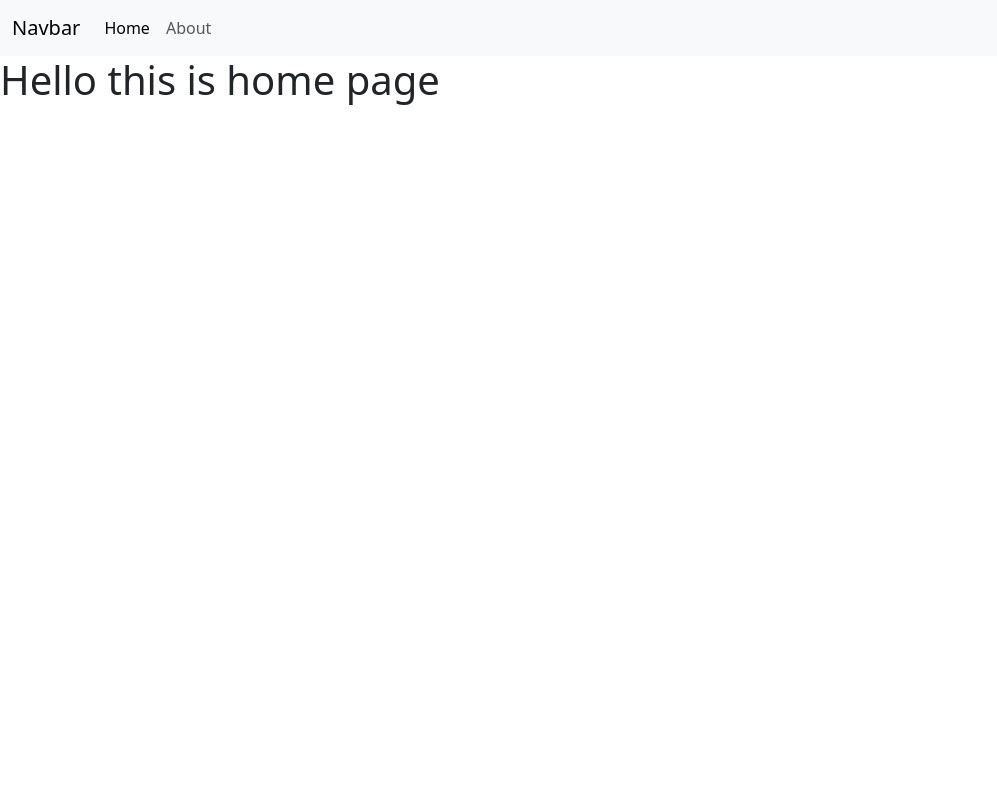
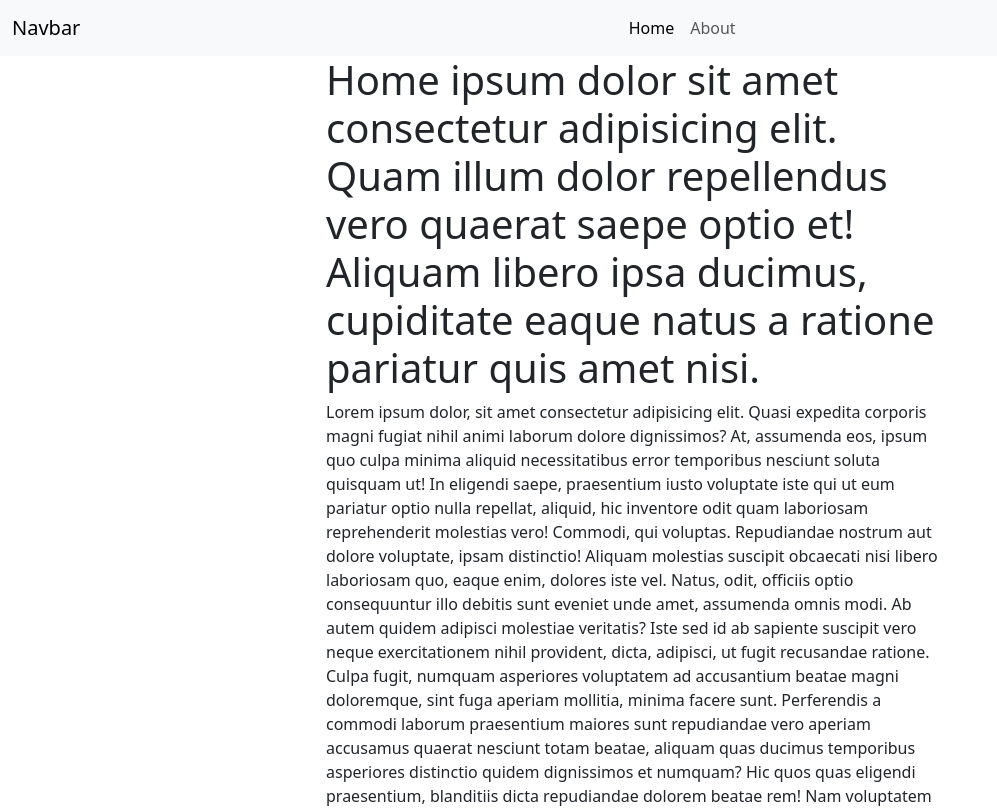
Before and after one commit to raniganj/v1app, a Vue app: page / in a window 1280 px wide. Shown: the top 808 px of the page, without its empty margins (0-997 px from the left). Built offline with nearby package versions, Linux system fonts and the light colour scheme.

Commit message:
page content

```diff
--- a/src/views/AboutView.vue
+++ b/src/views/AboutView.vue
@@ -1,5 +1,58 @@
+<script setup></script>
+
 <template>
-  <div class="about">
-    <h1>This is an about page</h1>
+  <div class="row justify-content-center">
+    <div class="col-12 col-md-6">
+      <h1>
+        About ipsum dolor sit amet consectetur adipisicing elit. Quam illum dolor repellendus vero
+        quaerat saepe optio et! Aliquam libero ipsa ducimus, cupiditate eaque natus a ratione
+        pariatur quis amet nisi.
+      </h1>
+      <div>
+        Lorem ipsum dolor, sit amet consectetur adipisicing elit. Quasi expedita corporis magni
+        fugiat nihil animi laborum dolore dignissimos? At, assumenda eos, ipsum quo culpa minima
+        aliquid necessitatibus error temporibus nesciunt soluta quisquam ut! In eligendi saepe,
+        praesentium iusto voluptate iste qui ut eum pariatur optio nulla repellat, aliquid, hic
+        inventore odit quam laboriosam reprehenderit molestias vero! Commodi, qui voluptas.
+        Repudiandae nostrum aut dolore voluptate, ipsam distinctio! Aliquam molestias suscipit
+        obcaecati nisi libero laboriosam quo, eaque enim, dolores iste vel. Natus, odit, officiis
+        optio consequuntur illo debitis sunt eveniet unde amet, assumenda omnis modi. Ab autem
+        quidem adipisci molestiae veritatis? Iste sed id ab sapiente suscipit vero neque
+        exercitationem nihil provident, dicta, adipisci, ut fugit recusandae ratione. Culpa fugit,
+        numquam asperiores voluptatem ad accusantium beatae magni doloremque, sint fuga aperiam
+        mollitia, minima facere sunt. Perferendis a commodi laborum praesentium maiores sunt
+        repudiandae vero aperiam accusamus quaerat nesciunt totam beatae, aliquam quas ducimus
+        temporibus asperiores distinctio quidem dignissimos et numquam? Hic quos quas eligendi
+        praesentium, blanditiis dicta repudiandae dolorem beatae rem! Nam voluptatem quasi earum
+        adipisci quis fugiat assumenda sint reprehenderit repellendus libero obcaecati inventore
+        accusamus consequuntur aperiam ipsa temporibus explicabo magni pariatur sequi expedita,
+        possimus repellat. Deserunt laboriosam, aperiam ab architecto ullam placeat iure repellendus
+        culpa sunt aliquam molestias provident possimus assumenda voluptas rem? Soluta quidem,
+        doloribus aliquid incidunt velit voluptate dignissimos accusantium eaque blanditiis iure
+        porro sint, officiis architecto ullam. Ab ea iusto eligendi nam numquam autem doloribus
+        accusamus nostrum odio, vero magnam dolorum mollitia repellendus laudantium aspernatur!
+        Sequi blanditiis facere eaque, minus quae inventore rem ducimus, ipsam ab quos molestias!
+        Sint, quaerat quidem porro dolores accusantium qui voluptatem aliquid odit dicta. Corporis
+        cumque ab, rem tenetur eum cupiditate asperiores sunt vel cum quis sequi pariatur incidunt
+        magnam labore, voluptatem mollitia officiis unde ratione totam a ipsum ut. Impedit explicabo
+        ratione recusandae sed inventore, debitis id adipisci, nulla repudiandae facilis maxime
+        harum blanditiis ab asperiores voluptas, ex illo nisi? Incidunt libero natus perferendis
+        quia alias possimus accusantium. Quas, totam rerum ut illo architecto optio eligendi dolorem
+        fuga illum officia recusandae animi voluptatibus beatae quos error maiores, laborum nihil
+        accusantium aut provident minima libero possimus voluptatem nisi. Quis cumque ad impedit
+        temporibus magnam dicta nulla eos voluptates hic, iure minus nam, voluptatem dolorum quod
+        eveniet ratione veritatis nisi praesentium fugiat molestias aspernatur pariatur, amet
+        exercitationem harum? Ipsam itaque consectetur voluptas debitis, nemo odio laudantium. Eum
+        voluptatum tempore ducimus voluptate. Perspiciatis commodi accusamus nisi eum, deserunt modi
+        a alias dicta voluptate. Fugit ducimus corrupti est molestiae temporibus quasi esse, soluta
+        tenetur. Illum atque voluptas minus veritatis, officia magni perferendis quis provident
+        libero illo alias dolor vitae incidunt et a, autem ducimus cum architecto soluta nemo
+        veniam, quidem voluptatibus est voluptatem. Beatae similique incidunt, deserunt voluptates,
+        illo minus officia dolorum nemo harum fugit quis reprehenderit quae blanditiis quibusdam.
+        Accusamus soluta placeat delectus quisquam? Quasi quibusdam facere iste porro laborum
+        excepturi vitae hic enim quod dicta dolorem modi, labore, minima, dignissimos nesciunt harum
+        provident dolores fuga ut delectus officia fugit molestiae! Asperiores, voluptatem qui.
+      </div>
+    </div>
   </div>
 </template>
--- a/src/views/HomeView.vue
+++ b/src/views/HomeView.vue
@@ -1,5 +1,58 @@
 <script setup></script>
 
 <template>
-  <h1>Hello this is home page</h1>
+  <div class="row justify-content-center">
+    <div class="col-12 col-md-6">
+      <h1>
+        Home ipsum dolor sit amet consectetur adipisicing elit. Quam illum dolor repellendus vero
+        quaerat saepe optio et! Aliquam libero ipsa ducimus, cupiditate eaque natus a ratione
+        pariatur quis amet nisi.
+      </h1>
+      <div>
+        Lorem ipsum dolor, sit amet consectetur adipisicing elit. Quasi expedita corporis magni
+        fugiat nihil animi laborum dolore dignissimos? At, assumenda eos, ipsum quo culpa minima
+        aliquid necessitatibus error temporibus nesciunt soluta quisquam ut! In eligendi saepe,
+        praesentium iusto voluptate iste qui ut eum pariatur optio nulla repellat, aliquid, hic
+        inventore odit quam laboriosam reprehenderit molestias vero! Commodi, qui voluptas.
+        Repudiandae nostrum aut dolore voluptate, ipsam distinctio! Aliquam molestias suscipit
+        obcaecati nisi libero laboriosam quo, eaque enim, dolores iste vel. Natus, odit, officiis
+        optio consequuntur illo debitis sunt eveniet unde amet, assumenda omnis modi. Ab autem
+        quidem adipisci molestiae veritatis? Iste sed id ab sapiente suscipit vero neque
+        exercitationem nihil provident, dicta, adipisci, ut fugit recusandae ratione. Culpa fugit,
+        numquam asperiores voluptatem ad accusantium beatae magni doloremque, sint fuga aperiam
+        mollitia, minima facere sunt. Perferendis a commodi laborum praesentium maiores sunt
+        repudiandae vero aperiam accusamus quaerat nesciunt totam beatae, aliquam quas ducimus
+        temporibus asperiores distinctio quidem dignissimos et numquam? Hic quos quas eligendi
+        praesentium, blanditiis dicta repudiandae dolorem beatae rem! Nam voluptatem quasi earum
+        adipisci quis fugiat assumenda sint reprehenderit repellendus libero obcaecati inventore
+        accusamus consequuntur aperiam ipsa temporibus explicabo magni pariatur sequi expedita,
+        possimus repellat. Deserunt laboriosam, aperiam ab architecto ullam placeat iure repellendus
+        culpa sunt aliquam molestias provident possimus assumenda voluptas rem? Soluta quidem,
+        doloribus aliquid incidunt velit voluptate dignissimos accusantium eaque blanditiis iure
+        porro sint, officiis architecto ullam. Ab ea iusto eligendi nam numquam autem doloribus
+        accusamus nostrum odio, vero magnam dolorum mollitia repellendus laudantium aspernatur!
+        Sequi blanditiis facere eaque, minus quae inventore rem ducimus, ipsam ab quos molestias!
+        Sint, quaerat quidem porro dolores accusantium qui voluptatem aliquid odit dicta. Corporis
+        cumque ab, rem tenetur eum cupiditate asperiores sunt vel cum quis sequi pariatur incidunt
+        magnam labore, voluptatem mollitia officiis unde ratione totam a ipsum ut. Impedit explicabo
+        ratione recusandae sed inventore, debitis id adipisci, nulla repudiandae facilis maxime
+        harum blanditiis ab asperiores voluptas, ex illo nisi? Incidunt libero natus perferendis
+        quia alias possimus accusantium. Quas, totam rerum ut illo architecto optio eligendi dolorem
+        fuga illum officia recusandae animi voluptatibus beatae quos error maiores, laborum nihil
+        accusantium aut provident minima libero possimus voluptatem nisi. Quis cumque ad impedit
+        temporibus magnam dicta nulla eos voluptates hic, iure minus nam, voluptatem dolorum quod
+        eveniet ratione veritatis nisi praesentium fugiat molestias aspernatur pariatur, amet
+        exercitationem harum? Ipsam itaque consectetur voluptas debitis, nemo odio laudantium. Eum
+        voluptatum tempore ducimus voluptate. Perspiciatis commodi accusamus nisi eum, deserunt modi
+        a alias dicta voluptate. Fugit ducimus corrupti est molestiae temporibus quasi esse, soluta
+        tenetur. Illum atque voluptas minus veritatis, officia magni perferendis quis provident
+        libero illo alias dolor vitae incidunt et a, autem ducimus cum architecto soluta nemo
+        veniam, quidem voluptatibus est voluptatem. Beatae similique incidunt, deserunt voluptates,
+        illo minus officia dolorum nemo harum fugit quis reprehenderit quae blanditiis quibusdam.
+        Accusamus soluta placeat delectus quisquam? Quasi quibusdam facere iste porro laborum
+        excepturi vitae hic enim quod dicta dolorem modi, labore, minima, dignissimos nesciunt harum
+        provident dolores fuga ut delectus officia fugit molestiae! Asperiores, voluptatem qui.
+      </div>
+    </div>
+  </div>
 </template>
--- a/src/views/MyNavbar.vue
+++ b/src/views/MyNavbar.vue
@@ -17,8 +17,8 @@ import { RouterLink } from 'vue-router'
       >
         <span class="navbar-toggler-icon"></span>
       </button>
-      <div class="collapse navbar-collapse justify-content-center" id="navbarSupportedContent">
-        <ul class="navbar-nav me-auto mb-2 mb-lg-0">
+      <div class="collapse navbar-collapse" id="navbarSupportedContent">
+        <ul class="navbar-nav mx-auto mb-2 mb-lg-0">
           <li class="nav-item">
             <RouterLink class="nav-link active" to="/">Home</RouterLink>
           </li>
```
